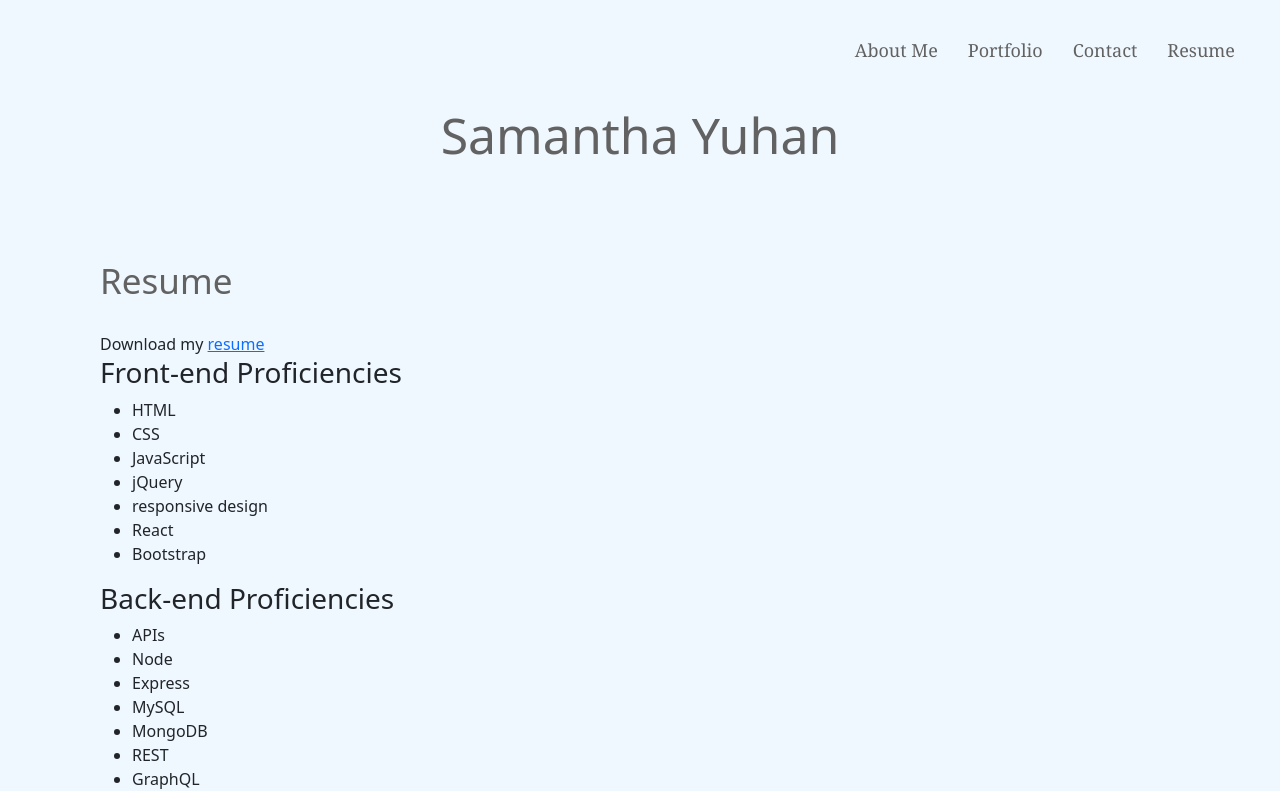
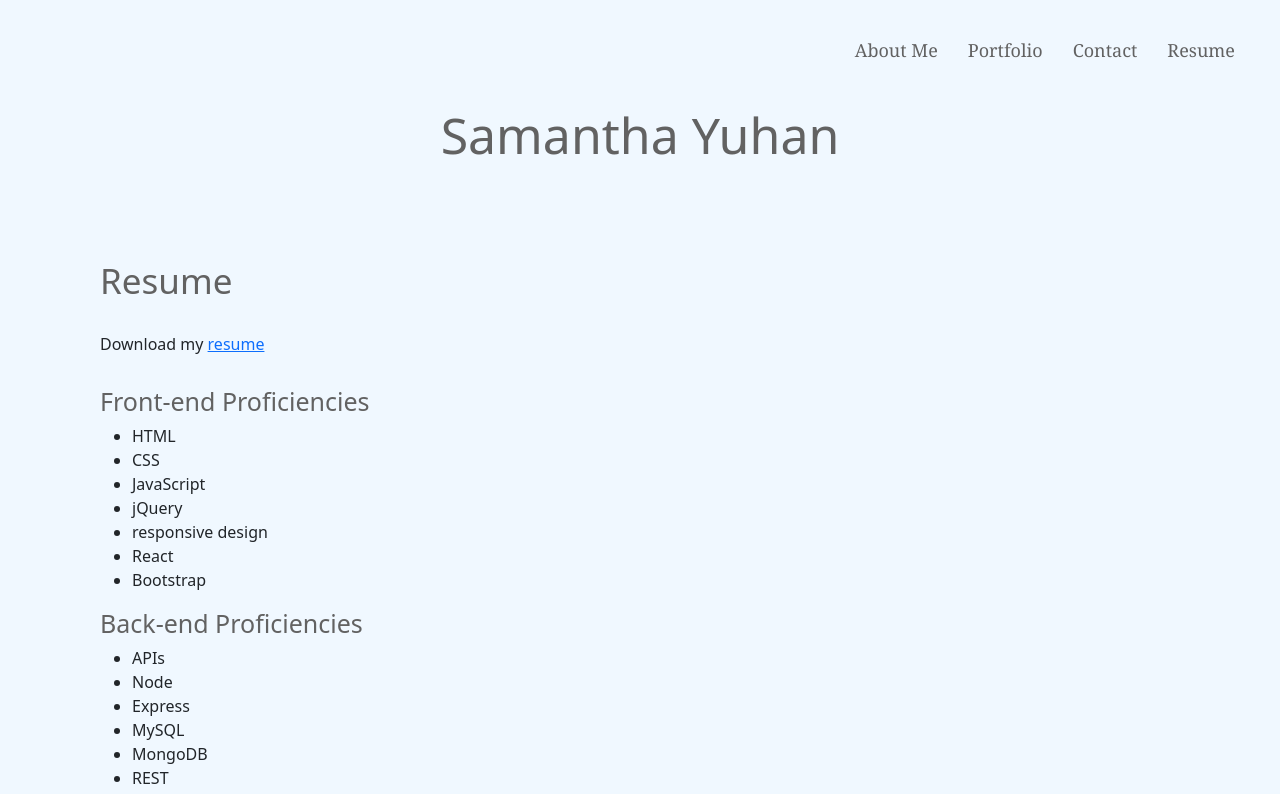
Before and after one commit to samyuhan/react-portfolio, a React (Create React App) app in the folder app/: page / in a window 1280 px wide. Shown: the top 794 px of the page. Built offline with nearby package versions, Linux system fonts and the light colour scheme.

Commit message:
add styling to resume page

```diff
--- a/app/src/components/Resume.js
+++ b/app/src/components/Resume.js
@@ -12,8 +12,15 @@ const styles = {
       fontSize: "35px",
       color: "rgb(98, 98, 98)",
     },
+    h3: {
+      fontSize: "25px",
+      color: "rgb(98, 98, 98)",
+    },
     p: {
       marginTop: "30px",
+      marginBottom: "30px"
+    },
+    ul: {
       marginBottom: "0px"
     }
 }
@@ -23,7 +30,7 @@ function Resume() {
         <div style={styles.resume}>
             <h2 style={styles.h2}>Resume</h2>
             <p style={styles.p}>Download my <a href="Yuhan_Resume.pdf">resume</a></p>
-            <h3>Front-end Proficiencies</h3>
+            <h3 style={styles.h3}>Front-end Proficiencies</h3>
             <ul>
                 <li>HTML</li>
                 <li>CSS</li>
@@ -33,8 +40,8 @@ function Resume() {
                 <li>React</li>
                 <li>Bootstrap</li>
             </ul>
-            <h3>Back-end Proficiencies</h3>
-            <ul>
+            <h3 style={styles.h3}>Back-end Proficiencies</h3>
+            <ul style={styles.ul}>
                 <li>APIs</li>
                 <li>Node</li>
                 <li>Express</li>
```
